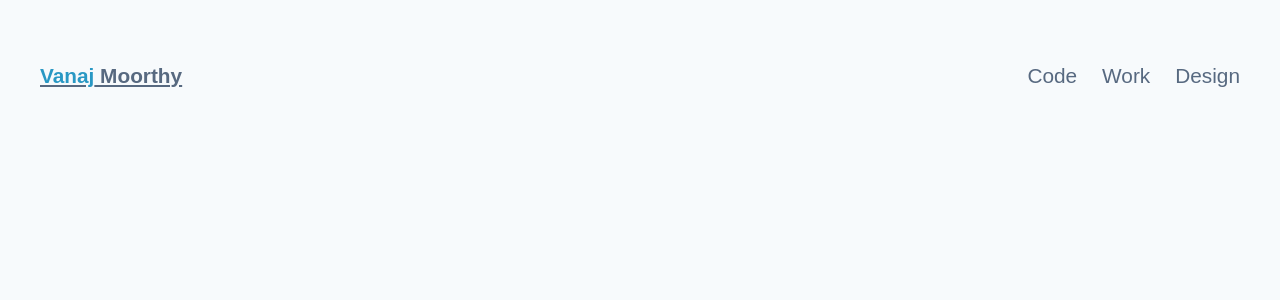
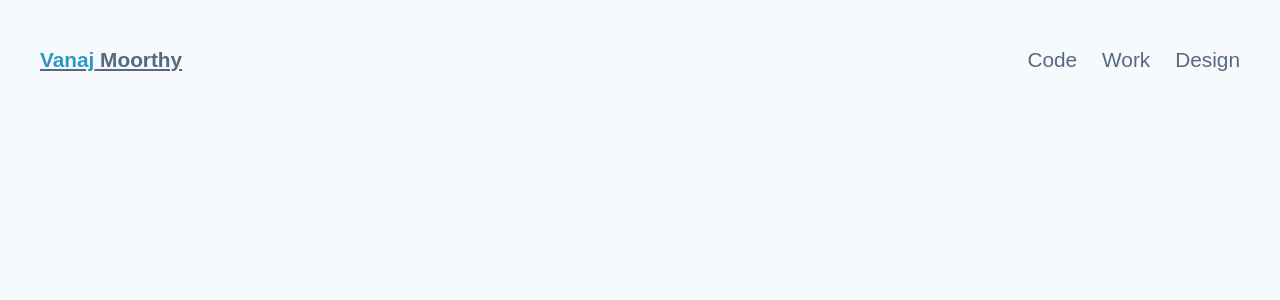
Before and after one commit to vanajmoorthy/v4, a Vue app: page / in a window 1280 px wide. Shown: the top 300 px of the page. Built offline with nearby package versions, Linux system fonts and the light colour scheme; the HTML template or start-up script is replaced by a standard one.

Commit message:
make top padding less

```diff
--- a/src/App.vue
+++ b/src/App.vue
@@ -63,7 +63,7 @@ a {
 	font-weight: 600;
 	font-style: normal;
 	max-width: 100vw;
-	height: 17vh;
+	height: 13vh;
 	margin: 0 2rem;
 	display: flex;
 	align-items: center;
```
